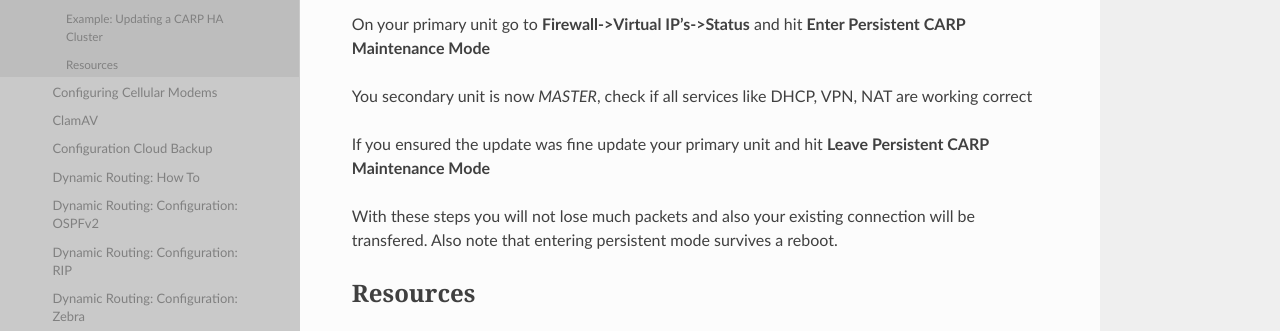
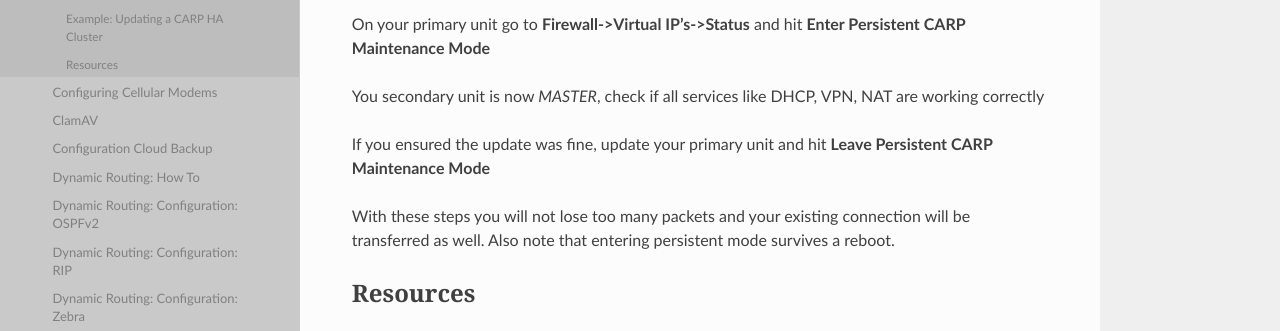
Before and after one commit to opnsense/docs, a Sphinx documentation site: the page built from source/manual/how-tos/carp.rst, in a window 1280 px wide and 900 px high, scrolled down 4659 px. Shown: the part 334-665 px from the top of the window. Built offline with Sphinx 7.4.7 and the Read the Docs theme 2.0.0, drawn with Linux system fonts in a browser that asks for light colours; nearby versions of some CDN libraries; some web fonts are replaced; library files that are not in the unit come from our copies.

Commit message:
Fix typos (#88)

```diff
--- a/source/manual/captiveportal.rst
+++ b/source/manual/captiveportal.rst
@@ -51,8 +51,8 @@
 Voucher Manager
 ---------------
 OPNsense's Captive Portal has an easy voucher creation system that exports the
-vouchers to a csv file for use with you favorite application. The export allows
-you to print vouchers by merging them with your word or open office template and
+vouchers to a csv file for use with your favorite application. The export allows
+you to print vouchers by merging them with your Microsoft Word or LibreOffice template and
 create a good looking handout with your logo and company style.
 
 -----------------------
--- a/source/manual/how-tos/accounting.rst
+++ b/source/manual/how-tos/accounting.rst
@@ -13,7 +13,7 @@
 being different.
 
 User limits on the OPNsense firewall are set right after login, the
-Radius server should tell the firewall how much resources are left for
+Radius server should tell the firewall how many resources are left for
 the user that logged in successfully. A normal login sequence look like
 this:
 
--- a/source/manual/how-tos/carp.rst
+++ b/source/manual/how-tos/carp.rst
@@ -261,10 +261,10 @@
 
 - Update your secondary unit and wait until it is online again
 - On your primary unit go to **Firewall->Virtual IP's->Status** and hit **Enter Persistent CARP Maintenance Mode**
-- You secondary unit is now *MASTER*, check if all services like DHCP, VPN, NAT are working correct
-- If you ensured the update was fine update your primary unit and hit **Leave Persistent CARP Maintenance Mode**
+- You secondary unit is now *MASTER*, check if all services like DHCP, VPN, NAT are working correctly
+- If you ensured the update was fine, update your primary unit and hit **Leave Persistent CARP Maintenance Mode**
 
-With these steps you will not lose much packets and also your existing connection will be transfered.
+With these steps you will not lose too many packets and your existing connection will be transferred as well.
 Also note that entering persistent mode survives a reboot.
 
 ---------
--- a/source/manual/how-tos/guestnet.rst
+++ b/source/manual/how-tos/guestnet.rst
@@ -72,7 +72,7 @@
  **MSS**                        (Leave Blank)
  **Speed and duplex**           Default           *You may also select the speed when known*
  **Static IPv4 address**        192.168.200.1/24  *We will use this segment for our guests*
- **IPv4 Upstream Gateway**      None
+ **IPv4 Upstream Gateway**      Auto-detect
 ============================== ================= ==============================================
 
 Press **Save** and then **Apply changes**.
@@ -80,7 +80,7 @@
 ------------------------------
 Step 2 - Configure DHCP Server
 ------------------------------
-Go to **Services->DHCP->Server** and click on the tab **GUESTNET**.
+Go to **Services->DHCPv4->[GUESTNET]**.
 
 Fill in the following to setup the DHCP server for our guest net (leave everything
  else on its default setting):
@@ -335,7 +335,7 @@
  **Description**        pipe_10Mbps_down
 ====================== ===================
 
-Click on **Save changes**.
+Click **Save changes**.
 And add another pipe for the upload traffic.
 
 ====================== ===================
--- a/source/manual/how-tos/insight.rst
+++ b/source/manual/how-tos/insight.rst
@@ -16,7 +16,7 @@
 
 
 Insight offers a full set of analysis tools, ranging from a graphical overview to
-a csv exporter for further analysis with you favorite spreadsheet.
+a csv exporter for further analysis with your favorite spreadsheet.
 
 
 ---------------
```
